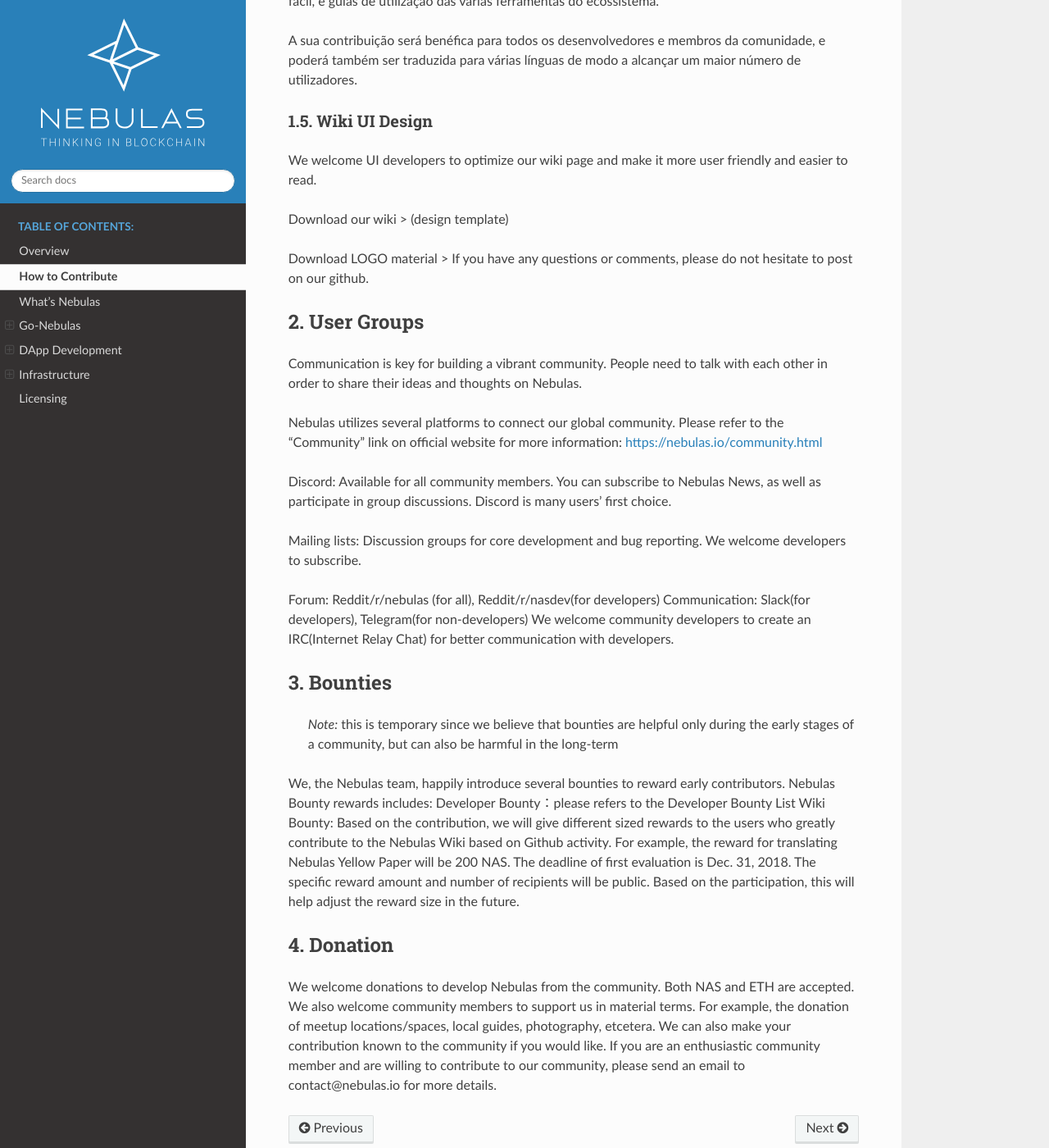
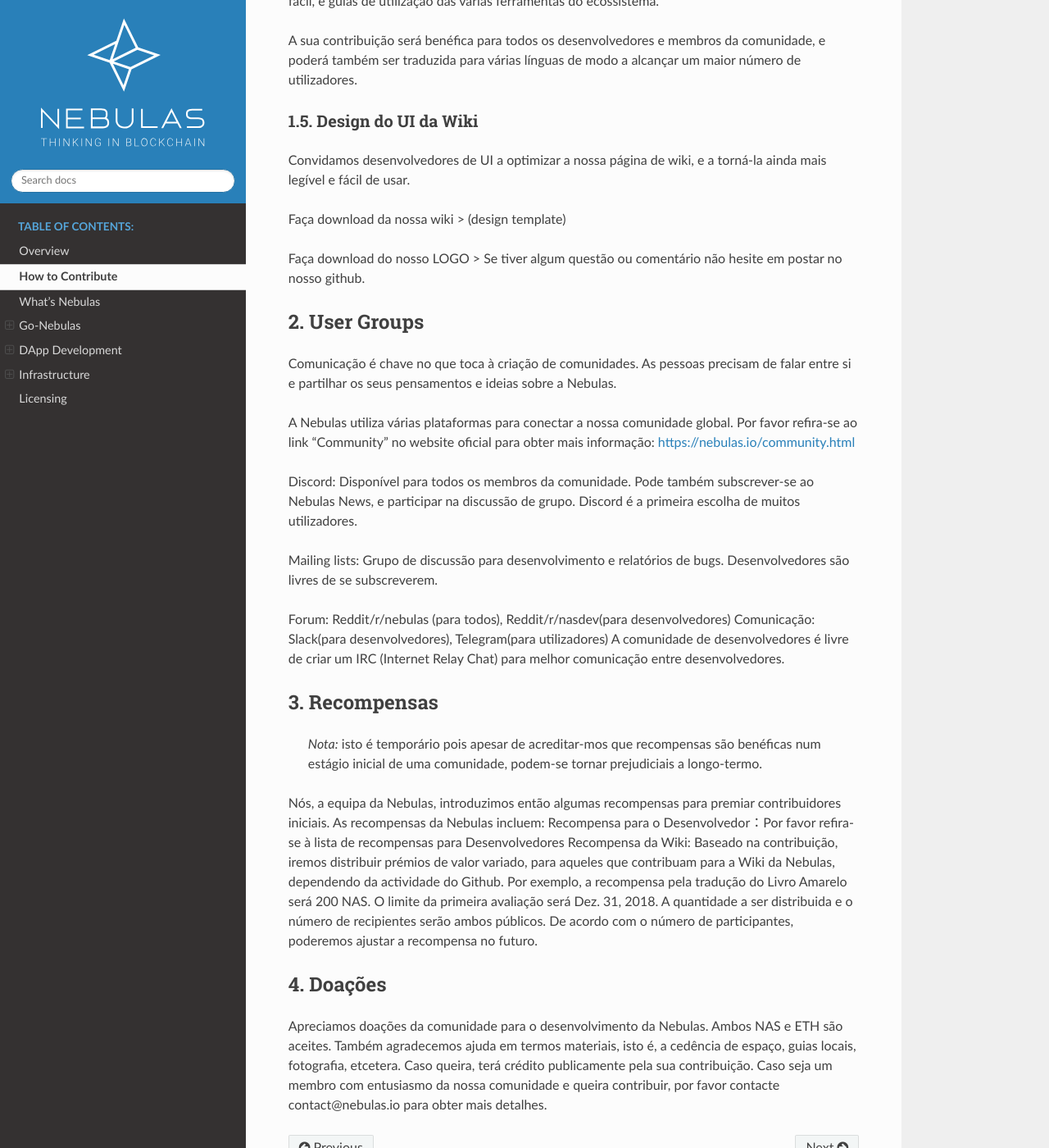
Before and after one commit to nebulasio/nebdocs, a Sphinx documentation site: the page built from docs/how-to-contribute.md, in a window 1280 px wide and 1400 px high, scrolled down 1794 px. Shown: the whole window at 82% size. Built offline with Sphinx 7.4.7 and the Read the Docs theme 2.0.0, drawn with Linux system fonts in a browser that asks for light colours.

Commit message:
how-to-contribute translation, pt3, final

```diff
--- a/docs/how-to-contribute.md
+++ b/docs/how-to-contribute.md
@@ -44,38 +44,36 @@
 
 A sua contribuição será benéfica para todos os desenvolvedores e membros da comunidade, e poderá também ser traduzida para várias línguas de modo a alcançar um maior número de utilizadores.
 
-### 1.5. Wiki UI Design
-We welcome UI developers to optimize our wiki page and make it more user friendly and easier to read.
+### 1.5. Design do UI da Wiki
+Convidamos desenvolvedores de UI a optimizar a nossa página de wiki, e a torná-la ainda mais legível e fácil de usar.
 
-Download our wiki > (design template)
+Faça download da nossa wiki > (design template)
 
-Download LOGO material >
-If you have any questions or comments, please do not hesitate to post on our github.
+Faça download do nosso LOGO >
+Se tiver algum questão ou comentário não hesite em postar no nosso github.
 
 ## 2. User Groups
-Communication is key for building a vibrant community. People need to talk with each
-other in order to share their ideas and thoughts on Nebulas.
+Comunicação é chave no que toca à criação de comunidades. As pessoas precisam de falar entre si e partilhar os seus pensamentos e ideias sobre a Nebulas.
 
 
-Nebulas utilizes several platforms to connect our global community. Please refer to the “Community” link on official website for more information: [https://nebulas.io/community.html](https://nebulas.io/community.html)
+A Nebulas utiliza várias plataformas para conectar a nossa comunidade global. Por favor refira-se ao link “Community” no website oficial para obter mais informação: [https://nebulas.io/community.html](https://nebulas.io/community.html)
 
-Discord: Available for all community members. You can subscribe to Nebulas News, as well as participate in group discussions. Discord is many users' first choice.
+Discord: Disponível para todos os membros da comunidade. Pode também subscrever-se ao Nebulas News, e participar na discussão de grupo. Discord é a primeira escolha de muitos utilizadores.
 
-Mailing lists: Discussion groups for core development and bug reporting. We welcome developers to subscribe.
+Mailing lists: Grupo de discussão para desenvolvimento e relatórios de bugs. Desenvolvedores são livres de se subscreverem.
 
-Forum: Reddit/r/nebulas (for all), Reddit/r/nasdev(for developers)
-Communication: Slack(for developers), Telegram(for non-developers)
-We welcome community developers to create an IRC(Internet Relay Chat) for better communication with developers.
+Forum: Reddit/r/nebulas (para todos), Reddit/r/nasdev(para desenvolvedores)
+Comunicação: Slack(para desenvolvedores), Telegram(para utilizadores)
+A comunidade de desenvolvedores é livre de criar um IRC (Internet Relay Chat) para melhor comunicação entre desenvolvedores.
 
-## 3. Bounties
-> *Note:* this is temporary since we believe that bounties are helpful only during the
-> early stages of a community, but can also be harmful in the long-term
+## 3. Recompensas
+> *Nota:* isto é temporário pois apesar de acreditar-mos que recompensas são benéficas
+> num estágio inicial de uma comunidade, podem-se tornar prejudiciais a longo-termo.
 
-We, the Nebulas team, happily introduce several bounties to reward early
-contributors.
-Nebulas Bounty rewards includes:
-Developer Bounty：please refers to the Developer Bounty List
-Wiki Bounty: Based on the contribution, we will give different sized rewards to the users who greatly contribute to the Nebulas Wiki based on Github activity. For example, the reward for translating Nebulas Yellow Paper will be 200 NAS. The deadline of first evaluation is Dec. 31, 2018. The specific reward amount and number of recipients will be public. Based on the participation, this will help adjust the reward size in the future.
+Nós, a equipa da Nebulas, introduzimos então algumas recompensas para premiar contribuidores iniciais.
+As recompensas da Nebulas incluem:
+Recompensa para o Desenvolvedor：Por favor refira-se à lista de recompensas para Desenvolvedores
+Recompensa da Wiki: Baseado na contribuição, iremos distribuir prémios de valor variado, para aqueles que contribuam para a Wiki da Nebulas, dependendo da actividade do Github. Por exemplo, a recompensa pela tradução do Livro Amarelo será 200 NAS. O limite da primeira avaliação será Dez. 31, 2018. A quantidade a ser distribuida e o número de recipientes serão ambos públicos. De acordo com o número de participantes, poderemos ajustar a recompensa no futuro.
 
-## 4. Donation
-We welcome donations to develop Nebulas from the community. Both NAS and ETH are accepted. We also welcome community members to support us in material terms. For example, the donation of meetup locations/spaces, local guides, photography, etcetera. We can also make your contribution known to the community if you would like. If you are an enthusiastic community member and are willing to contribute to our community, please send an email to contact@nebulas.io for more details.
+## 4. Doações
+Apreciamos doações da comunidade para o desenvolvimento da Nebulas. Ambos NAS e ETH são aceites. Também agradecemos ajuda em termos materiais, isto é, a cedência de espaço, guias locais, fotografia, etcetera. Caso queira, terá crédito publicamente pela sua contribuição. Caso seja um membro com entusiasmo da nossa comunidade e queira contribuir, por favor contacte contact@nebulas.io para obter mais detalhes.
```
